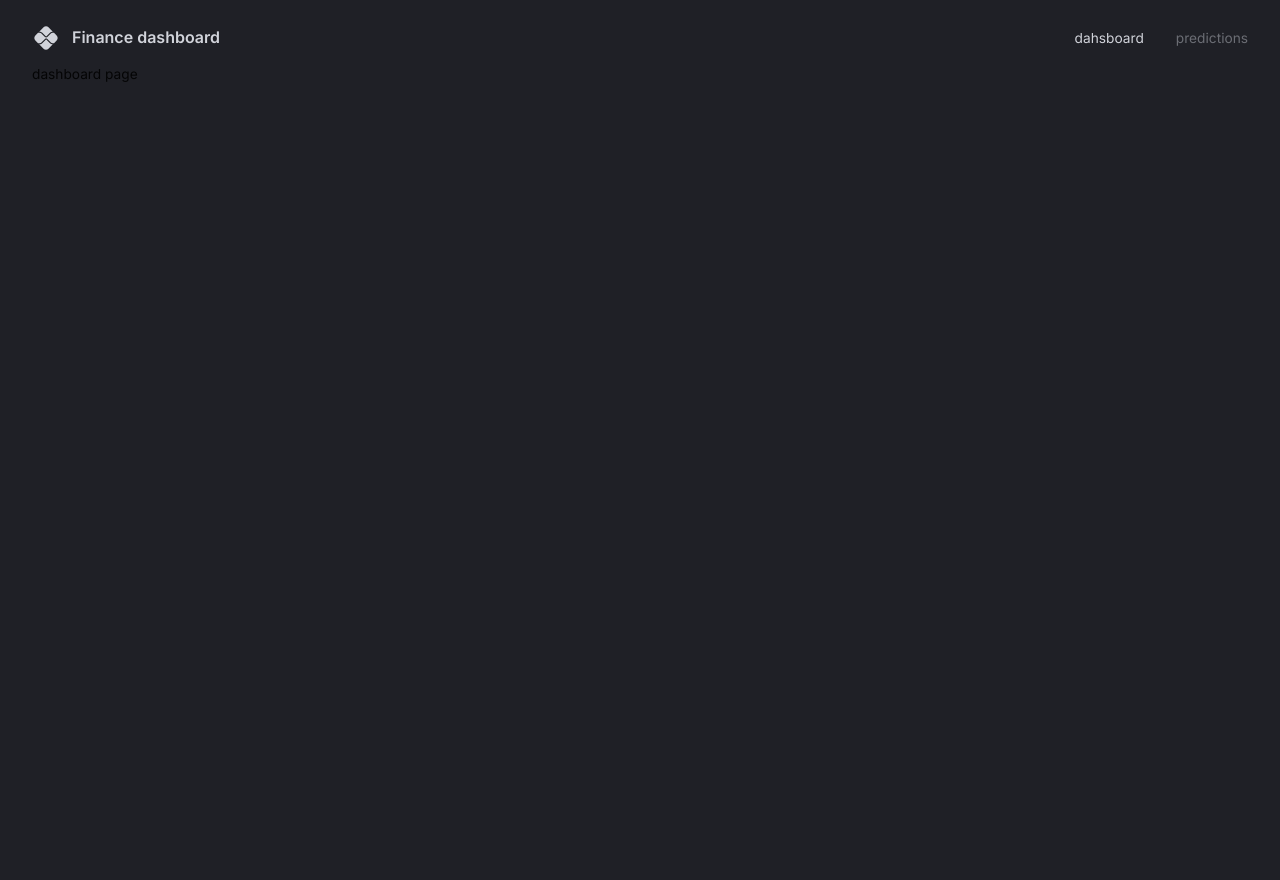
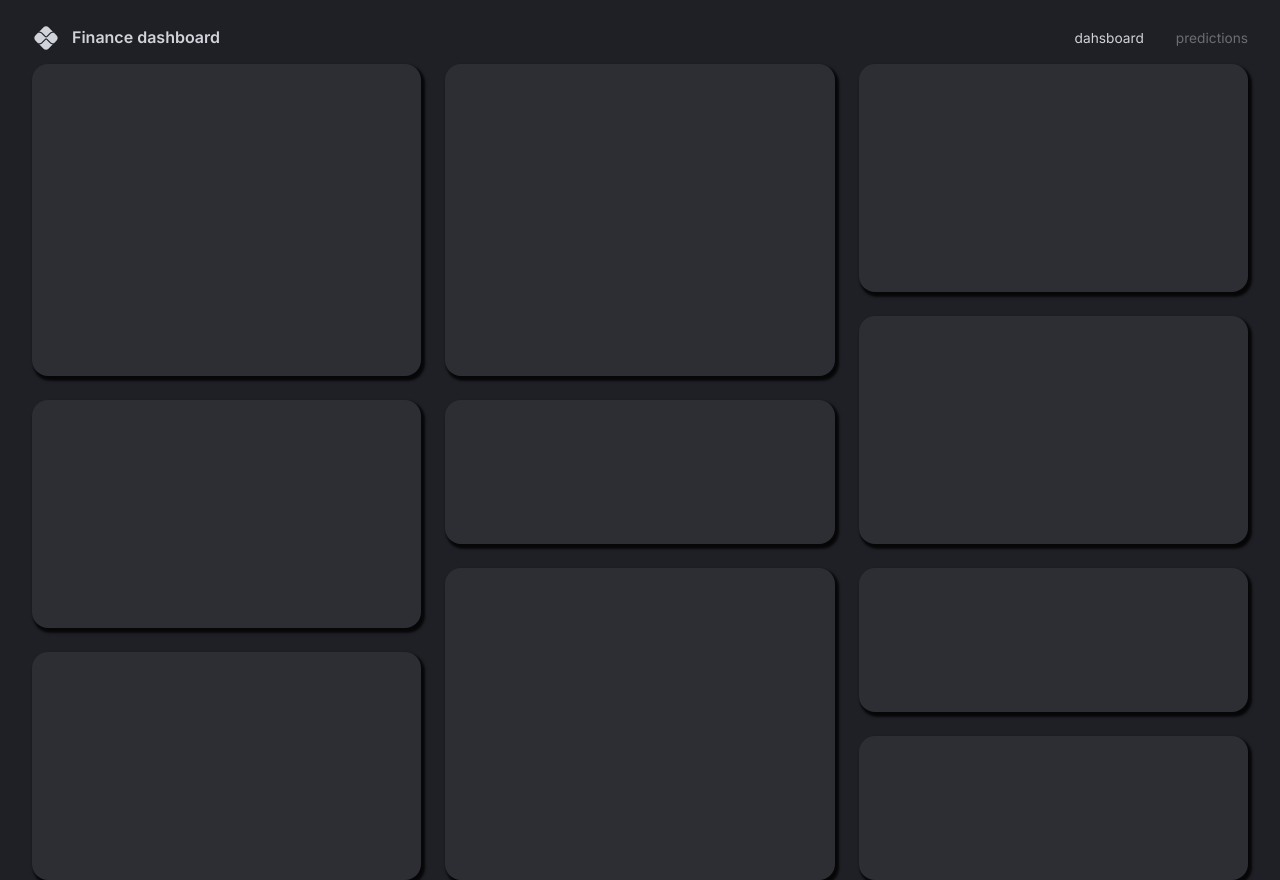
Before and after one commit to DecadeReverb/finance-dashboard-mern, a React (Vite) app in the folder client/: page / in a window 1280 px wide. Before the commit the page ends 800 px from the top, so only its background shows below. Built offline with nearby package versions, Linux system fonts and the light colour scheme.

Commit message:
dashboard layout

```diff
--- a/client/src/App.tsx
+++ b/client/src/App.tsx
@@ -5,6 +5,7 @@ import { themeSettings } from "./theme";
 import CssBaseline from "@mui/material/CssBaseline";
 import { Routes, Route, BrowserRouter } from "react-router-dom";
 import Navbar from "./pages/navbar";
+import Dashboard from "./pages/dashboard";
 
 function App() {
     const theme = useMemo(() => createTheme(themeSettings), []);
@@ -21,10 +22,7 @@ function App() {
                     >
                         <Navbar />
                         <Routes>
-                            <Route
-                                path="/"
-                                element={<div>dashboard page</div>}
-                            />
+                            <Route path="/" element={<Dashboard />} />
                             <Route
                                 path="/predictions"
                                 element={<div>predictions page</div>}
--- /dev/null
+++ b/client/src/components/DashboardBox.tsx
@@ -0,0 +1,10 @@
+import { Box } from "@mui/material";
+import { styled } from "@mui/system";
+
+const DashboardBox = styled(Box)(({ theme }) => ({
+    backgroundColor: theme.palette.background.light,
+    borderRadius: "1rem",
+    boxShadow: "0.15rem 0.2rem 0.15rem 0.1rem rgba(0, 0, 0, 0.8)",
+}));
+
+export default DashboardBox;
--- /dev/null
+++ b/client/src/pages/dashboard/Row1.tsx
@@ -0,0 +1,16 @@
+import React from "react";
+import DashboardBox from "../../components/DashboardBox";
+
+type Props = {};
+
+const Row1 = (props: Props) => {
+    return (
+        <>
+            <DashboardBox gridArea="a"></DashboardBox>
+            <DashboardBox gridArea="b"></DashboardBox>
+            <DashboardBox gridArea="c"></DashboardBox>
+        </>
+    );
+};
+
+export default Row1;
--- /dev/null
+++ b/client/src/pages/dashboard/Row2.tsx
@@ -0,0 +1,16 @@
+import React from "react";
+import DashboardBox from "../../components/DashboardBox";
+
+type Props = {};
+
+const Row2 = (props: Props) => {
+    return (
+        <>
+            <DashboardBox gridArea="d"></DashboardBox>
+            <DashboardBox gridArea="e"></DashboardBox>
+            <DashboardBox gridArea="f"></DashboardBox>
+        </>
+    );
+};
+
+export default Row2;
--- /dev/null
+++ b/client/src/pages/dashboard/Row3.tsx
@@ -0,0 +1,17 @@
+import React from "react";
+import DashboardBox from "../../components/DashboardBox";
+
+type Props = {};
+
+const Row3 = (props: Props) => {
+    return (
+        <>
+            <DashboardBox gridArea="g"></DashboardBox>
+            <DashboardBox gridArea="h"></DashboardBox>
+            <DashboardBox gridArea="i"></DashboardBox>
+            <DashboardBox gridArea="j"></DashboardBox>
+        </>
+    );
+};
+
+export default Row3;
--- /dev/null
+++ b/client/src/pages/dashboard/index.tsx
@@ -0,0 +1,83 @@
+import { Box, useMediaQuery } from "@mui/material";
+import Row1 from "./Row1";
+import Row2 from "./Row2";
+import Row3 from "./Row3";
+
+
+const gridTemplateLargeScreens = `
+    "a b c"
+    "a b c"
+    "a b c"
+    "a b f"
+    "d e f"
+    "d e f"
+    "d h i"
+    "g h i"
+    "g h j"
+    "g h j"
+`;
+
+const gridTemplateSmallScreens = `
+    "a"
+    "a"
+    "a"
+    "a"
+    "b"
+    "b"
+    "b"
+    "b"
+    "c"
+    "c"
+    "c"
+    "d"
+    "d"
+    "d"
+    "e"
+    "e"
+    "f"
+    "f"
+    "f"
+    "g"
+    "g"
+    "g"
+    "h"
+    "h"
+    "h"
+    "h"
+    "i"
+    "i"
+    "j"
+    "j"
+`;
+
+const Dashboard = () => {
+    const isAboveMediumScreens = useMediaQuery("(min-width: 1200px)");
+
+    return (
+        <Box
+            width="100%"
+            height="100%"
+            display="grid"
+            gap="1.5rem"
+            sx={
+                isAboveMediumScreens
+                    ? {
+                          gridTemplateColumns: "repeat(3, minmax(370px, 1fr))",
+                          gridTemplateRows: " repeat(10, minmax(60px, 1fr))",
+                          gridTemplateAreas: gridTemplateLargeScreens,
+                      }
+                    : {
+                          gridAutoColumns: "1fr",
+                          gridAutoRows: "80px",
+                          gridTemplateAreas: gridTemplateSmallScreens,
+                      }
+            }
+        >
+            <Row1 />
+            <Row2 />
+            <Row3 />
+        </Box>
+    );
+};
+
+export default Dashboard;
```
